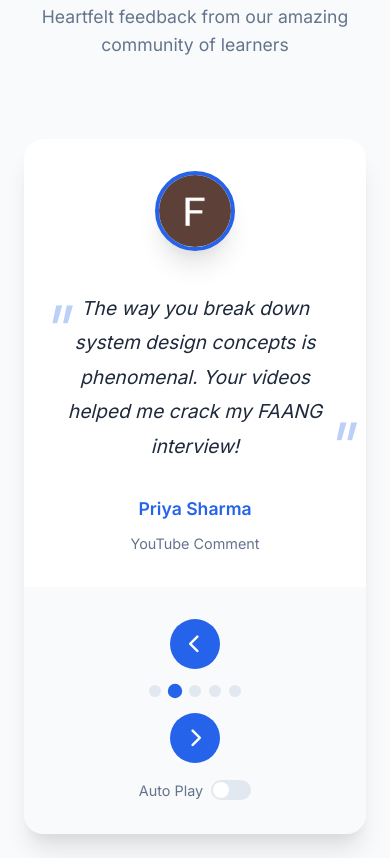
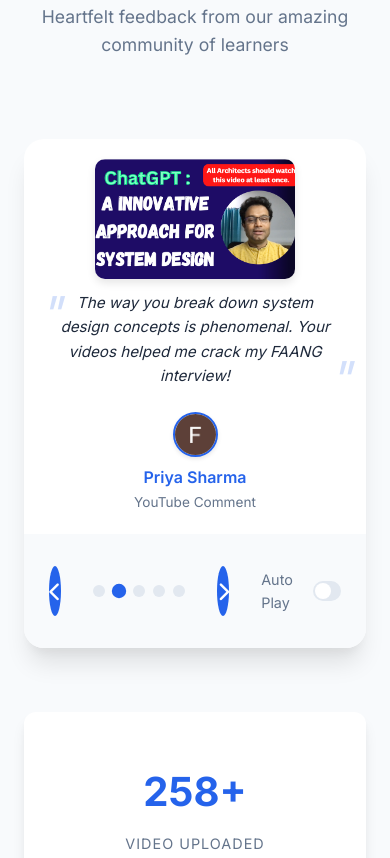
Before and after one commit to binodsuman/binodsuman, a plain HTML site: page index.html in a window 390 px wide. Shown: the part 10289-11147 px from the top of the page. Drawn offline with Linux system fonts and the light colour scheme.

Commit message:
changed testimonial view

```diff
--- a/index.html
+++ b/index.html
@@ -491,40 +491,6 @@
             background: var(--primary-dark);
         }
 
-        /* Testimonial */
-        .testimonial {
-            background: linear-gradient(135deg, var(--primary), var(--secondary));
-            color: white;
-            border-radius: var(--radius);
-            padding: 3rem;
-            text-align: center;
-            position: relative;
-            overflow: hidden;
-        }
-
-        .testimonial::before {
-            content: '"';
-            position: absolute;
-            top: -30px;
-            left: 20px;
-            font-size: 10rem;
-            color: rgba(255, 255, 255, 0.1);
-            font-family: Georgia, serif;
-        }
-
-        .testimonial-text {
-            font-size: 1.5rem;
-            font-style: italic;
-            margin-bottom: 2rem;
-            position: relative;
-            z-index: 2;
-        }
-
-        .testimonial-author {
-            font-weight: 600;
-            font-size: 1.1rem;
-        }
-
         /* Testimonials Section Styles */
         .testimonials-container {
             display: flex;
@@ -543,9 +509,10 @@
             position: relative;
         }
 
+        /* FIXED Testimonial Card Styles */
         .testimonial-card {
             display: none;
-            padding: 3rem;
+            padding: 2rem;
             text-align: center;
             animation: fadeIn 0.8s ease-in-out;
         }
@@ -554,54 +521,153 @@
             display: block;
         }
 
-        .testimonial-image {
-            width: 120px;
-            height: 120px;
-            border-radius: 50%;
-            object-fit: cover;
-            border: 4px solid var(--primary);
-            margin: 0 auto 2rem;
+        /* FIXED Testimonial Thumbnail Styles */
+      /* COMPLETELY FIXED Testimonials Section Styles */
+.testimonials-container {
+    display: flex;
+    align-items: center;
+    justify-content: center;
+    padding: 2rem 0;
+}
+
+.testimonial-slider {
+    max-width: 1000px;
+    width: 100%;
+    background: white;
+    border-radius: 20px;
     box-shadow: var(--shadow-lg);
-        }
-
+    overflow: hidden;
+    position: relative;
+}
+
+/* FIXED Testimonial Card Styles */
+.testimonial-card {
+    display: none !important;
+    padding: 2rem !important;
+    text-align: center;
+    animation: fadeIn 0.8s ease-in-out;
+}
+
+.testimonial-card.active {
+    display: block !important;
+}
+
+/* FIXED Testimonial Thumbnail Styles - COMPLETELY NEW */
+.testimonial-thumbnail {
+    position: relative !important;
+    width: 100% !important;
+    max-width: 280px !important;
+    height: 160px !important;
+    margin: 0 auto 1.25rem !important;
+    border-radius: 10px !important;
+    overflow: hidden !important;
+    box-shadow: 0 4px 8px rgba(0, 0, 0, 0.1) !important;
+    cursor: pointer;
+    transition: var(--transition);
+    display: block !important;
+}
+
+.testimonial-thumbnail:hover {
+    transform: translateY(-2px) !important;
+    box-shadow: 0 6px 12px rgba(0, 0, 0, 0.15) !important;
+}
+
+.testimonial-thumbnail img {
+    width: 100% !important;
+    height: 100% !important;
+    object-fit: cover !important;
+    transition: var(--transition);
+    display: block !important;
+}
+
+.testimonial-thumbnail:hover img {
+    transform: scale(1.02) !important;
+}
+
+.testimonial-play-icon {
+    position: absolute !important;
+    top: 50% !important;
+    left: 50% !important;
+    transform: translate(-50%, -50%) !important;
+    background: rgba(0, 0, 0, 0.8) !important;
+    width: 40px !important;
+    height: 40px !important;
+    border-radius: 50% !important;
+    display: flex !important;
+    align-items: center !important;
+    justify-content: center !important;
+    color: white !important;
+    font-size: 1rem !important;
+    opacity: 0 !important;
+    transition: var(--transition) !important;
+}
+
+.testimonial-thumbnail:hover .testimonial-play-icon {
+    opacity: 1 !important;
+}
+
+/* FIXED Testimonial Text Styles */
 .testimonial-text {
-            font-size: 1.3rem;
-            line-height: 1.8;
-            color: var(--dark);
-            margin-bottom: 2rem;
-            font-style: italic;
-            position: relative;
+    font-size: 1.1rem !important;
+    line-height: 1.6 !important;
+    color: var(--dark) !important;
+    margin: 1rem 0 1.5rem !important;
+    font-style: italic !important;
+    position: relative !important;
+    padding: 0 1rem !important;
 }
 
 .testimonial-text::before,
 .testimonial-text::after {
-            content: '"';
-            font-size: 4rem;
-            color: var(--primary);
-            opacity: 0.3;
-            position: absolute;
+    content: '"' !important;
+    font-size: 3rem !important;
+    color: var(--primary) !important;
+    opacity: 0.2 !important;
+    position: absolute !important;
 }
 
 .testimonial-text::before {
-            top: -20px;
-            left: -10px;
+    top: -15px !important;
+    left: -5px !important;
 }
 
 .testimonial-text::after {
-            bottom: -40px;
-            right: -10px;
+    bottom: -30px !important;
+    right: -5px !important;
+}
+
+/* FIXED Author Section */
+.testimonial-author-container {
+    display: flex !important;
+    align-items: center !important;
+    justify-content: center !important;
+    gap: 0.75rem !important;
+    margin-top: 1.5rem !important;
+}
+
+.testimonial-author-image {
+    width: 50px !important;
+    height: 50px !important;
+    border-radius: 50% !important;
+    object-fit: cover !important;
+    border: 2px solid var(--primary) !important;
+    box-shadow: 0 2px 4px rgba(0, 0, 0, 0.1) !important;
+}
+
+.testimonial-author-info {
+    text-align: left !important;
 }
 
 .testimonial-author {
-            font-size: 1.1rem;
-            font-weight: 600;
-            color: var(--primary);
-            margin-bottom: 0.5rem;
+    font-size: 1rem !important;
+    font-weight: 600 !important;
+    color: var(--primary) !important;
+    margin-bottom: 0.1rem !important;
 }
 
 .testimonial-source {
-            color: var(--gray);
-            font-size: 0.9rem;
+    color: var(--gray) !important;
+    font-size: 0.85rem !important;
 }
 
 /* Navigation Controls */
@@ -739,34 +805,63 @@
     }
 }
 
-        /* Responsive Design for Testimonials */
+/* FIXED Responsive Design for Testimonials */
 @media (max-width: 768px) {
     .testimonial-card {
-                padding: 2rem 1.5rem;
+        padding: 1.5rem !important;
+    }
+
+    .testimonial-thumbnail {
+        height: 140px !important;
+        max-width: 240px !important;
+        margin-bottom: 1rem !important;
     }
 
     .testimonial-text {
-                font-size: 1.1rem;
-            }
-
-            .testimonial-controls {
-                flex-direction: column;
-                gap: 1rem;
-            }
-
-            .stats-grid {
-                grid-template-columns: 1fr;
-            }
-
-            .testimonial-image {
-                width: 80px;
-                height: 80px;
+        font-size: 1rem !important;
+        padding: 0 0.5rem !important;
+    }
+
+    .testimonial-author-container {
+        gap: 0.5rem !important;
+    }
+
+    .testimonial-author-image {
+        width: 45px !important;
+        height: 45px !important;
     }
 }
 
 @media (max-width: 480px) {
+    .testimonial-card {
+        padding: 1.25rem !important;
+    }
+
+    .testimonial-thumbnail {
+        height: 120px !important;
+        max-width: 200px !important;
+        margin-bottom: 0.75rem !important;
+    }
+
     .testimonial-text {
-                font-size: 1rem;
+        font-size: 0.95rem !important;
+        margin: 0.75rem 0 1.25rem !important;
+    }
+
+    .testimonial-play-icon {
+        width: 35px !important;
+        height: 35px !important;
+        font-size: 0.9rem !important;
+    }
+
+    .testimonial-author-container {
+        flex-direction: column !important;
+        text-align: center !important;
+        gap: 0.5rem !important;
+    }
+
+    .testimonial-author-info {
+        text-align: center !important;
     }
 }
 
@@ -950,14 +1045,6 @@
 
             .section-title {
                 font-size: 1.8rem;
-            }
-
-            .testimonial {
-                padding: 2rem 1.5rem;
-            }
-
-            .testimonial-text {
-                font-size: 1.2rem;
             }
         }
     </style>
@@ -1627,6 +1714,15 @@
             }
         });
 
+        // Fixed back-to-top functionality
+        backToTop.addEventListener('click', (e) => {
+            e.preventDefault();
+            window.scrollTo({
+                top: 0,
+                behavior: 'smooth'
+            });
+        });
+
         // Smooth scrolling for anchor links
         document.querySelectorAll('a[href^="#"]').forEach(anchor => {
             anchor.addEventListener('click', function (e) {
@@ -1645,39 +1741,48 @@
             });
         });
 
-        // Testimonials Data and Slider
+        // FIXED Testimonials Data and Slider
         const testimonials = [
             {
-        image: "image/testimonial_Images/comment1.jpg",
+                thumbnail: "image/vector_db.png",
+                videoUrl: "https://youtu.be/612Y0jXmWKk",
                 text: "Your explanation of dynamic programming made complex concepts so simple! Finally understand how to approach these problems.",
                 author: "Rajesh Kumar",
+                authorImage: "image/testimonial_Images/comment1.jpg",
                 source: "YouTube Comment"
             },
             {
-        image: "image/testimonial_Images/comment2.jpg",
+                thumbnail: "image/chat_system.png", // FIXED path
+                videoUrl: "https://youtu.be/yE3O28E38_E",
                 text: "The way you break down system design concepts is phenomenal. Your videos helped me crack my FAANG interview!",
                 author: "Priya Sharma",
+                authorImage: "image/testimonial_Images/comment2.jpg",
                 source: "YouTube Comment"
             },
             {
-        image: "image/testimonial_Images/comment3.jpg",
+                thumbnail: "image/house_robber.png",
+                videoUrl: "https://youtu.be/qcIQKYGvdgk",
                 text: "Best DSA tutorials on YouTube! Your teaching style is engaging and the examples are perfectly chosen.",
                 author: "Amit Patel",
+                authorImage: "image/testimonial_Images/comment3.jpg",
                 source: "YouTube Comment"
             },
             {
-        image: "image/testimonial_Images/comment4.jpg",
+                thumbnail: "image/binod_suman_NLP_word2vec.png",
+                videoUrl: "https://youtu.be/9Ppg8NLk4NE",
                 text: "Your microservices series transformed my understanding of distributed systems. Thank you for the quality content!",
                 author: "Neha Gupta",
+                authorImage: "image/testimonial_Images/comment4.jpg",
                 source: "YouTube Comment"
             },
             {
-        image: "image/testimonial_Images/comment5.jpg",
+                thumbnail: "image/binod_suman_scheduler.jpg",
+                videoUrl: "https://youtu.be/cTMomjk1iRc",
                 text: "The real-world examples you provide make all the difference. Finally someone who explains why we need these concepts!",
                 author: "Sanjay Verma",
+                authorImage: "image/testimonial_Images/comment5.jpg",
                 source: "YouTube Comment"
             }
-    // Add more testimonials as needed...
         ];
 
         // Initialize Testimonials when page loads
@@ -1694,10 +1799,20 @@ function initializeTestimonials() {
                 const card = document.createElement('div');
                 card.className = `testimonial-card ${index === 0 ? 'active' : ''}`;
                 card.innerHTML = `
-            <img src="${testimonial.image}" alt="${testimonial.author}" class="testimonial-image" onerror="this.src='image/default-avatar.jpg'">
+                    <a href="${testimonial.videoUrl}" target="_blank" class="testimonial-thumbnail">
+                        <img src="${testimonial.thumbnail}" alt="Video Thumbnail">
+                        <div class="testimonial-play-icon">
+                            <i class="fas fa-play"></i>
+                        </div>
+                    </a>
                     <div class="testimonial-text">${testimonial.text}</div>
+                    <div class="testimonial-author-container">
+                        <img src="${testimonial.authorImage}" alt="${testimonial.author}" class="testimonial-author-image" onerror="this.src='image/default-avatar.jpg'">
+                        <div class="testimonial-author-info">
                             <div class="testimonial-author">${testimonial.author}</div>
                             <div class="testimonial-source">${testimonial.source}</div>
+                        </div>
+                    </div>
                 `;
                 cardsContainer.appendChild(card);
 
```
Lines whose indentation alone changed are shown as unchanged.
